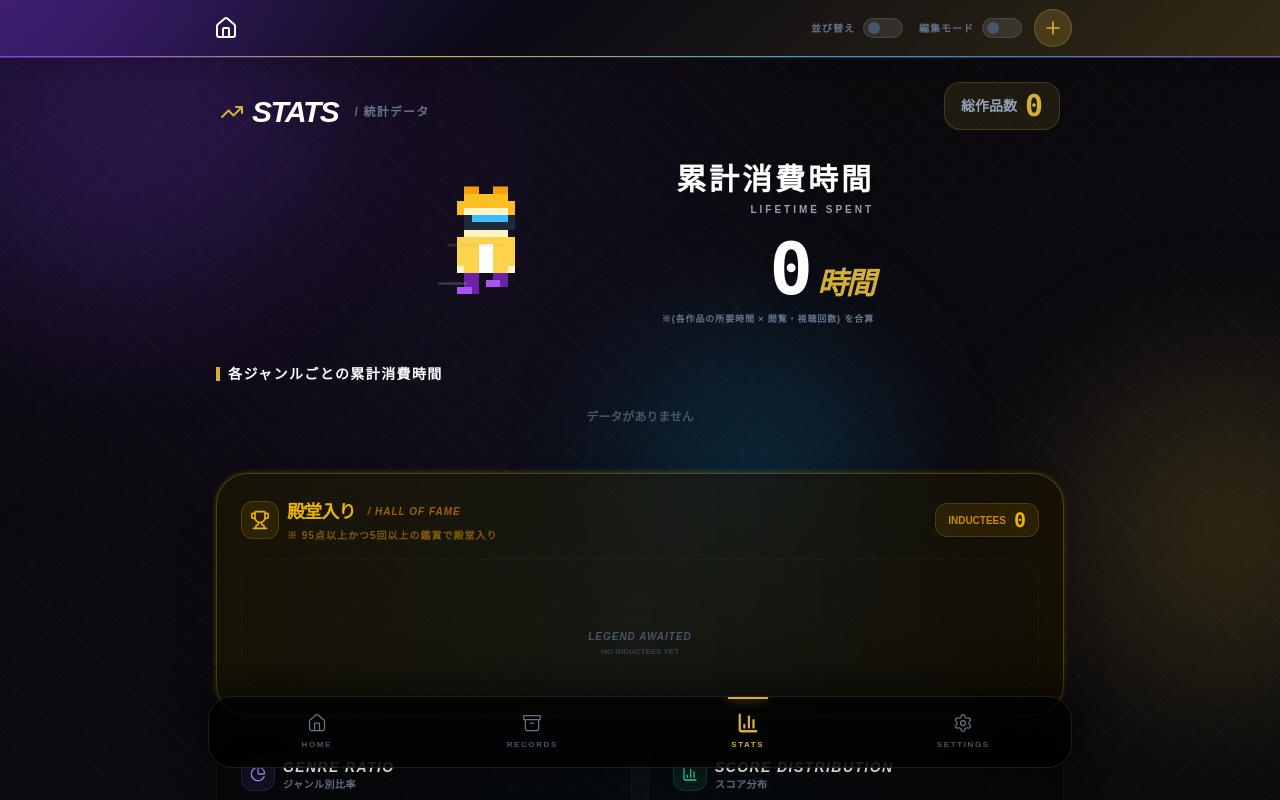
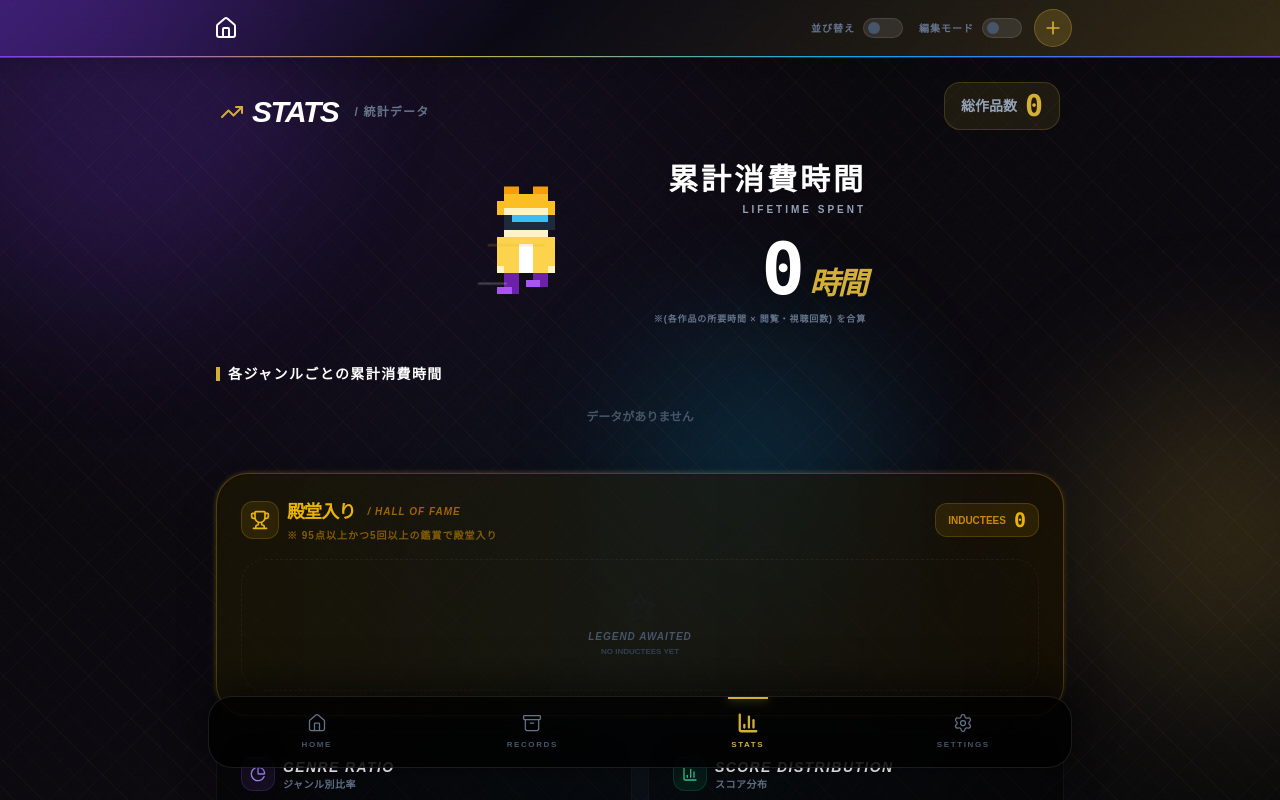
Before and after one commit to junkyardstrike/My-Ranking, a React (Vite) app: page /stats in a window 1280 px wide. Shown: the top 800 px of the page. Built offline with nearby package versions, Linux system fonts and the light colour scheme; a web font is replaced by a local one.

Commit message:
Fix: Adjust Pixel Walker layout and fix iOS double-tap bug

```diff
--- a/src/views/StatsView.jsx
+++ b/src/views/StatsView.jsx
@@ -226,9 +226,9 @@ export default function StatsView() {
         <section className="md:col-span-2 relative py-4">
           <div className="relative z-10 flex flex-col gap-8">
             {/* Top: Pixel Walker & Total */}
-            <div className="flex flex-row items-center justify-center gap-6 sm:gap-16 lg:gap-32 w-full px-2 sm:px-8">
+            <div className="flex flex-row items-center justify-center gap-4 sm:gap-10 lg:gap-20 w-full px-2">
               {/* Left: Pixel Walker */}
-              <div className="flex-shrink-0 ml-4 sm:ml-8">
+              <div className="flex-shrink-0 ml-8 sm:ml-16">
                  <PixelWalker className="transform scale-[1.2] origin-center" />
               </div>
 
@@ -266,10 +266,10 @@ export default function StatsView() {
                    <div
                      key={g.id}
                      onClick={() => navigate('/all', { state: { filterGenre: g.id } })}
-                     className="relative h-28 rounded-xl overflow-hidden group shadow-lg border border-white/10 flex flex-col justify-between p-3.5 bg-black/40 cursor-pointer hover:border-accent/50 hover:shadow-[0_0_15px_rgba(212,175,55,0.3)] transition-all"
+                     className="relative h-28 rounded-xl overflow-hidden group shadow-lg border border-white/10 flex flex-col justify-between p-3.5 bg-black/40 cursor-pointer md:hover:border-accent/50 md:hover:shadow-[0_0_15px_rgba(212,175,55,0.3)] transition-all"
                    >
                       {g.bgImage && (
-                        <div className="absolute inset-0 z-0 opacity-30 group-hover:opacity-50 transition-opacity duration-500">
+                        <div className="absolute inset-0 z-0 opacity-30 md:group-hover:opacity-50 transition-opacity duration-500">
                            <img src={g.bgImage} alt="" className="w-full h-full object-cover grayscale brightness-110" />
                            <div className="absolute inset-0 bg-gradient-to-t from-black/90 via-black/40 to-transparent" />
                         </div>
@@ -328,7 +328,7 @@ export default function StatsView() {
             ) : (
               <div className="grid grid-cols-1 sm:grid-cols-2 lg:grid-cols-3 gap-3">
                 {stats.hallOfFame.map(item => (
-                  <div key={item.id} className="flex items-center gap-3 bg-yellow-500/5 border border-yellow-500/10 p-3 rounded-2xl group hover:bg-yellow-500/10 transition-all duration-500">
+                  <div key={item.id} className="flex items-center gap-3 bg-yellow-500/5 border border-yellow-500/10 p-3 rounded-2xl group md:hover:bg-yellow-500/10 transition-all duration-500">
                     <div className="w-12 h-12 rounded-xl overflow-hidden border border-yellow-500/20 shadow-lg flex-shrink-0">
                       {item.imageBase64 ? (
                         <img src={item.imageBase64} alt="" className="w-full h-full object-cover" />
@@ -480,7 +480,7 @@ export default function StatsView() {
               <div key={genre.id} className="relative bg-white/5 border border-white/5 p-4 rounded-[24px] group overflow-hidden h-36 flex flex-col justify-between shadow-lg">
                 {/* Random Genre Overlay Image */}
                 {genre.bgImage && (
-                  <div className="absolute inset-0 z-0 opacity-25 group-hover:opacity-40 transition-opacity duration-700">
+                  <div className="absolute inset-0 z-0 opacity-25 md:group-hover:opacity-40 transition-opacity duration-700">
                     <img src={genre.bgImage} alt="" className="w-full h-full object-cover grayscale brightness-110" />
                     <div className="absolute inset-0 bg-gradient-to-t from-black via-transparent to-transparent" />
                   </div>
```
